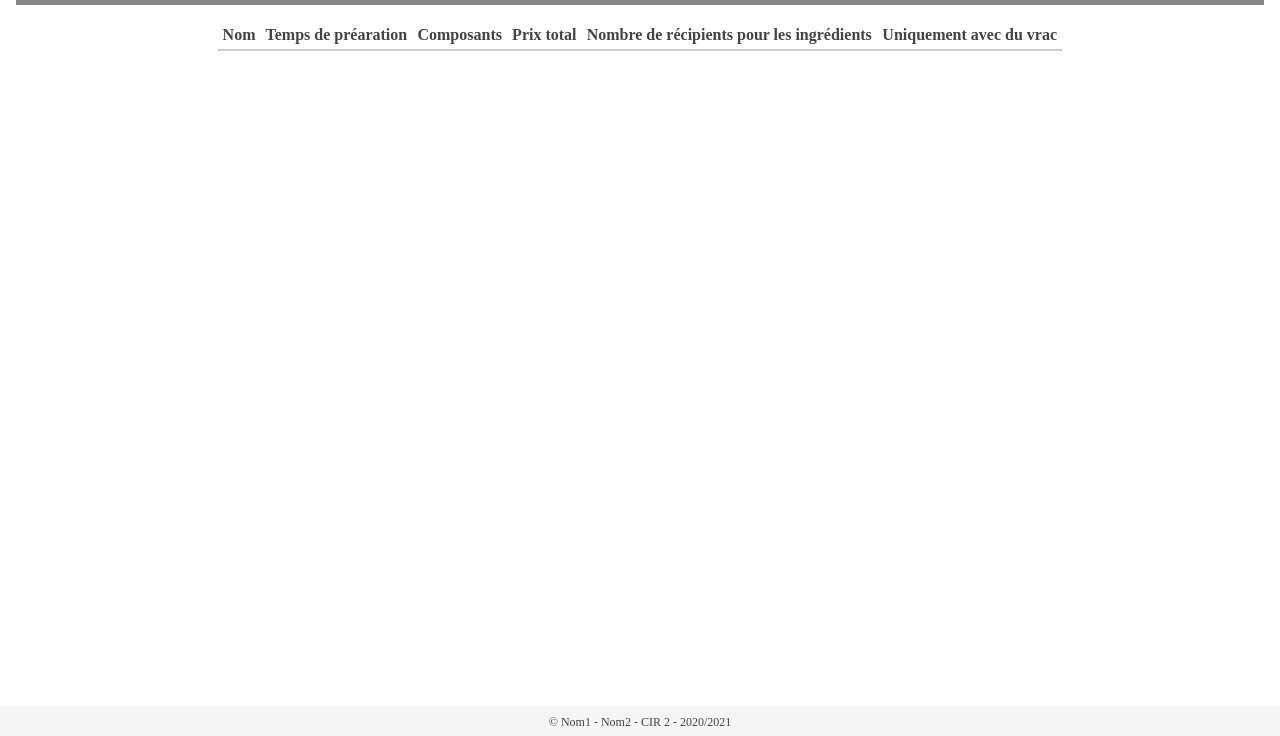
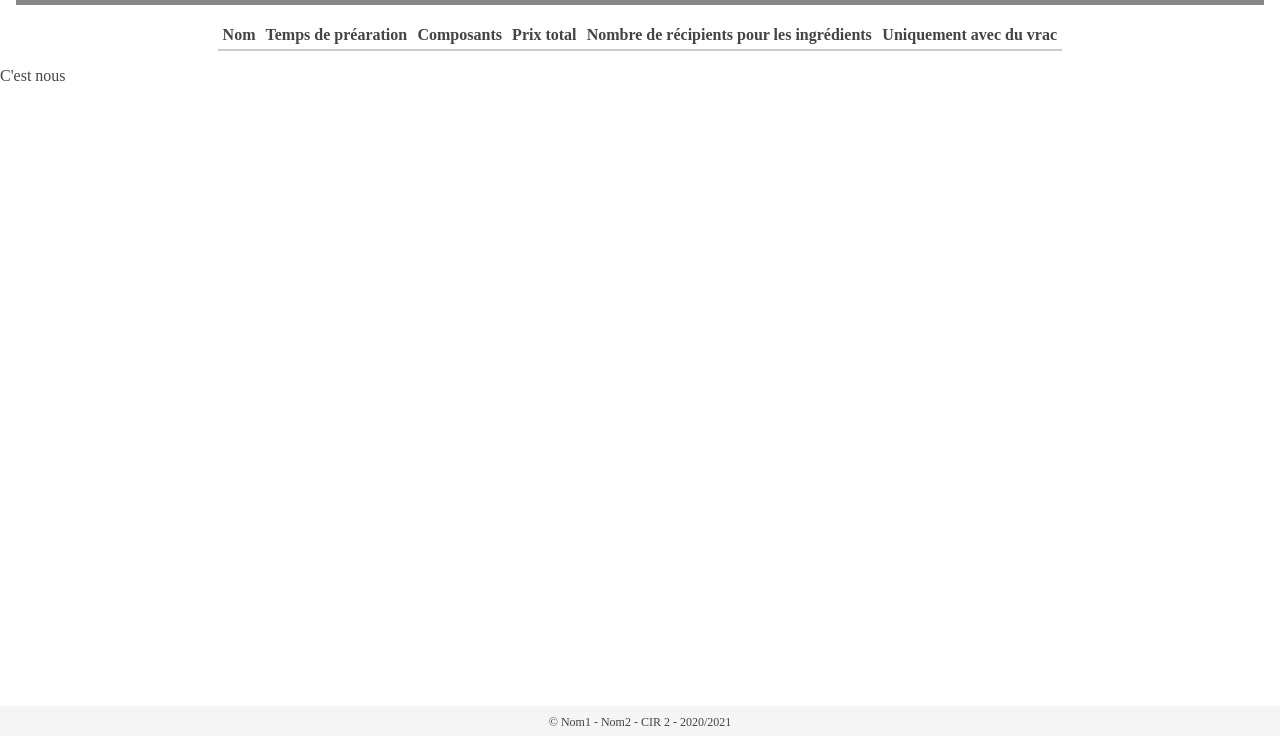
Before and after one commit to nicolegrimpeur/tp2_js_cir2, a plain HTML site: page index.html in a window 1280 px wide. Shown: the part 64-800 px from the top of the page. Drawn offline with Linux system fonts and the light colour scheme.

Commit message:
Ajout coucou
Ici un test

```diff
--- a/index.html
+++ b/index.html
@@ -27,5 +27,6 @@
         <div id="footer">
             <p>&copy; Nom1 - Nom2 - CIR 2 - 2020/2021</p>
         </div>
+    <p>C'est nous</p>
     </body>
 </html>
```
